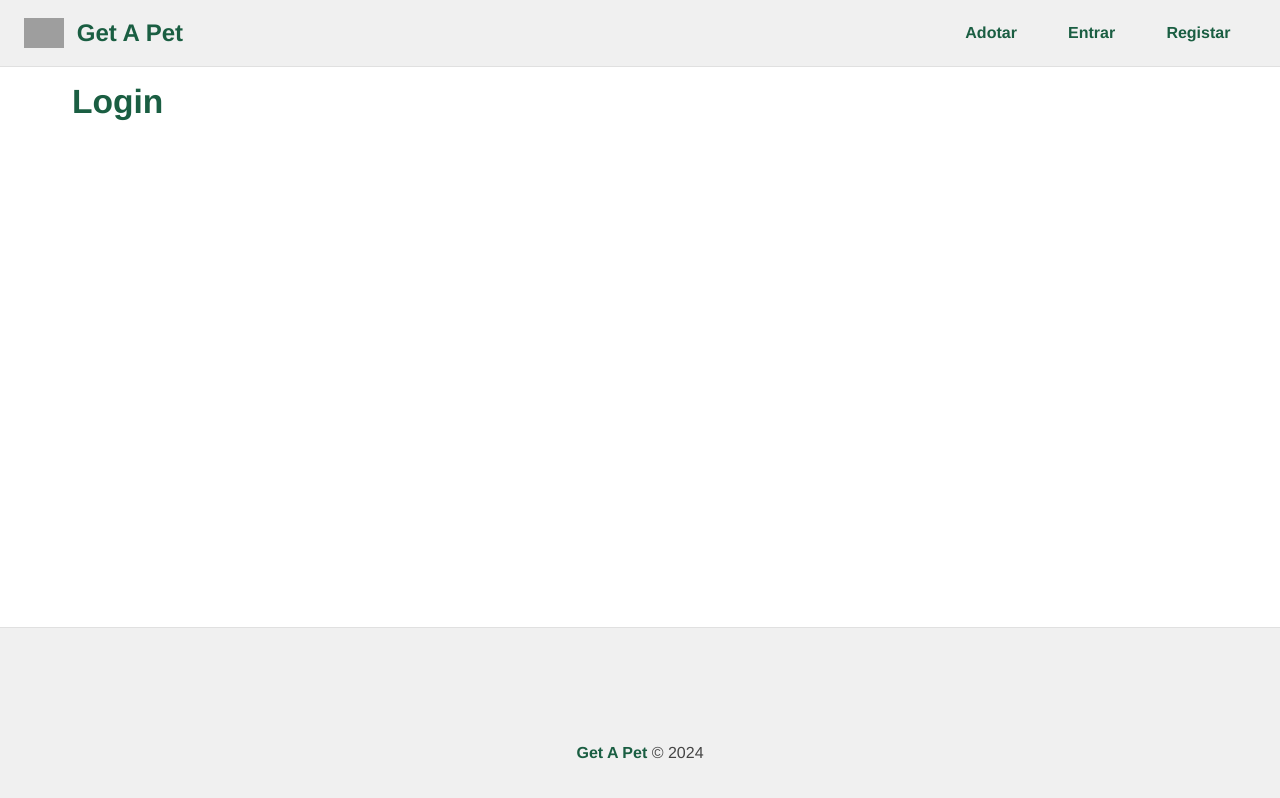
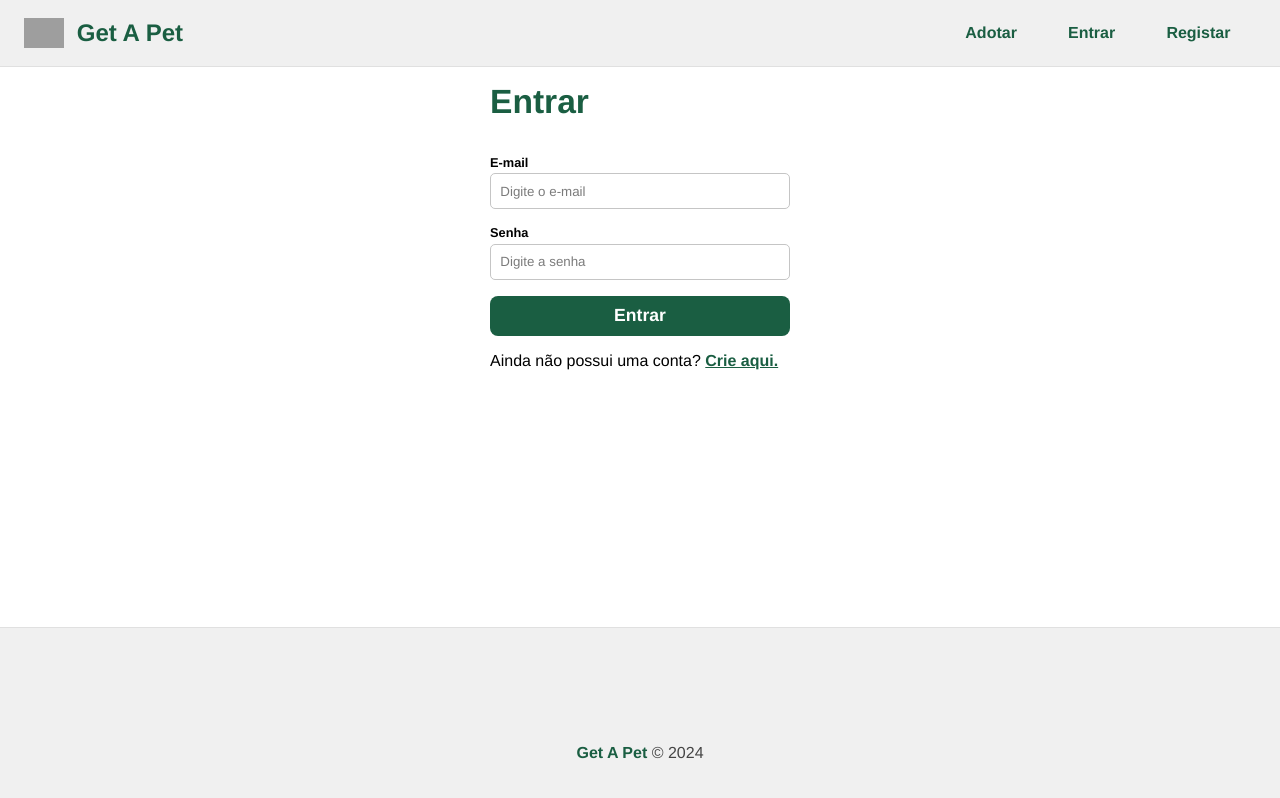
Before and after one commit to Guilherme-W8/get-a-pet, a React (Create React App) app in the folder frontend/: page /login in a window 1280 px wide. Shown: the top 798 px of the page. Built offline with nearby package versions, Linux system fonts and the light colour scheme; grey boxes are pictures that could not be loaded.

Commit message:
login base

```diff
--- a/frontend/src/components/pages/Auth/Login.jsx
+++ b/frontend/src/components/pages/Auth/Login.jsx
@@ -1,9 +1,50 @@
+import { useState, useContext } from 'react';
+import Input from '../../form/Input';
+import { Link } from 'react-router-dom';
+
+import styles from '../../form/Form.module.css';
+
+/* contexts */
+import { Context } from '../../../context/UserContext';
+
 function Login() {
+    const [user, setUser] = useState({});
+    const { login } = useContext(Context);
+
+    function handleChange(e) {
+        setUser({ ...user, [e.target.name]: e.target.value });
+    }
+
+    const handleSubmit = (e) => {
+        e.preventDefault();
+        login(user);
+    }
+
     return (
-        <section>
-            <h1>Login</h1>
+        <section className={styles.form_container}>
+            <h1>Entrar</h1>
+            <form onSubmit={handleSubmit}>
+                <Input
+                    text="E-mail"
+                    type="email"
+                    name="email"
+                    placeholder="Digite o e-mail"
+                    handleOnChange={handleChange}
+                />
+                <Input
+                    text="Senha"
+                    type="password"
+                    name="password"
+                    placeholder="Digite a senha"
+                    handleOnChange={handleChange}
+                />
+                <input type="submit" value="Entrar" />
+            </form>
+            <p>
+                Ainda não possui uma conta? <Link to="/register">Crie aqui.</Link>
+            </p>
         </section>
     )
 }
 
-export default Login;
+export default Login
```
